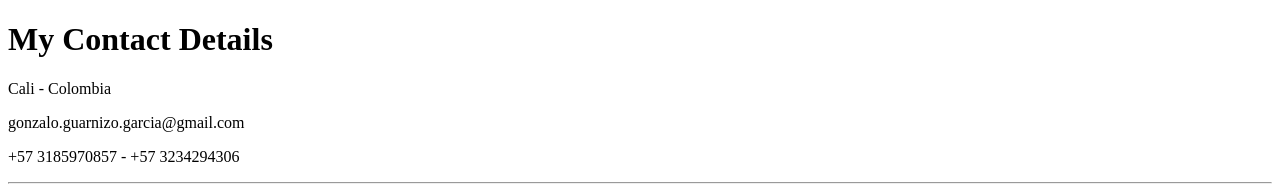
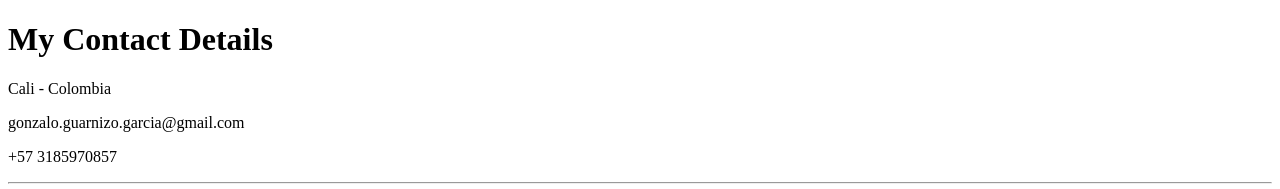
Before and after one commit to luis-guarnizo/cv, a plain HTML site: page contact-me.html in a window 1280 px wide. Shown: the top 189 px of the page. Drawn offline with Linux system fonts and the light colour scheme.

Commit message:
change contac information

```diff
--- a/contact-me.html
+++ b/contact-me.html
@@ -10,7 +10,7 @@
     <h1>My Contact Details</h1>
     <p>Cali - Colombia</p>
     <p>gonzalo.guarnizo.garcia@gmail.com</p>
-    <p>+57 3185970857 - +57 3234294306</p>
+    <p>+57 3185970857</p>
     <hr>
     <form action="mailto:luis.guarnizo@uao.edu.co" method="post" enctype="text/plain">
         <label>Your Name:</label>
```
